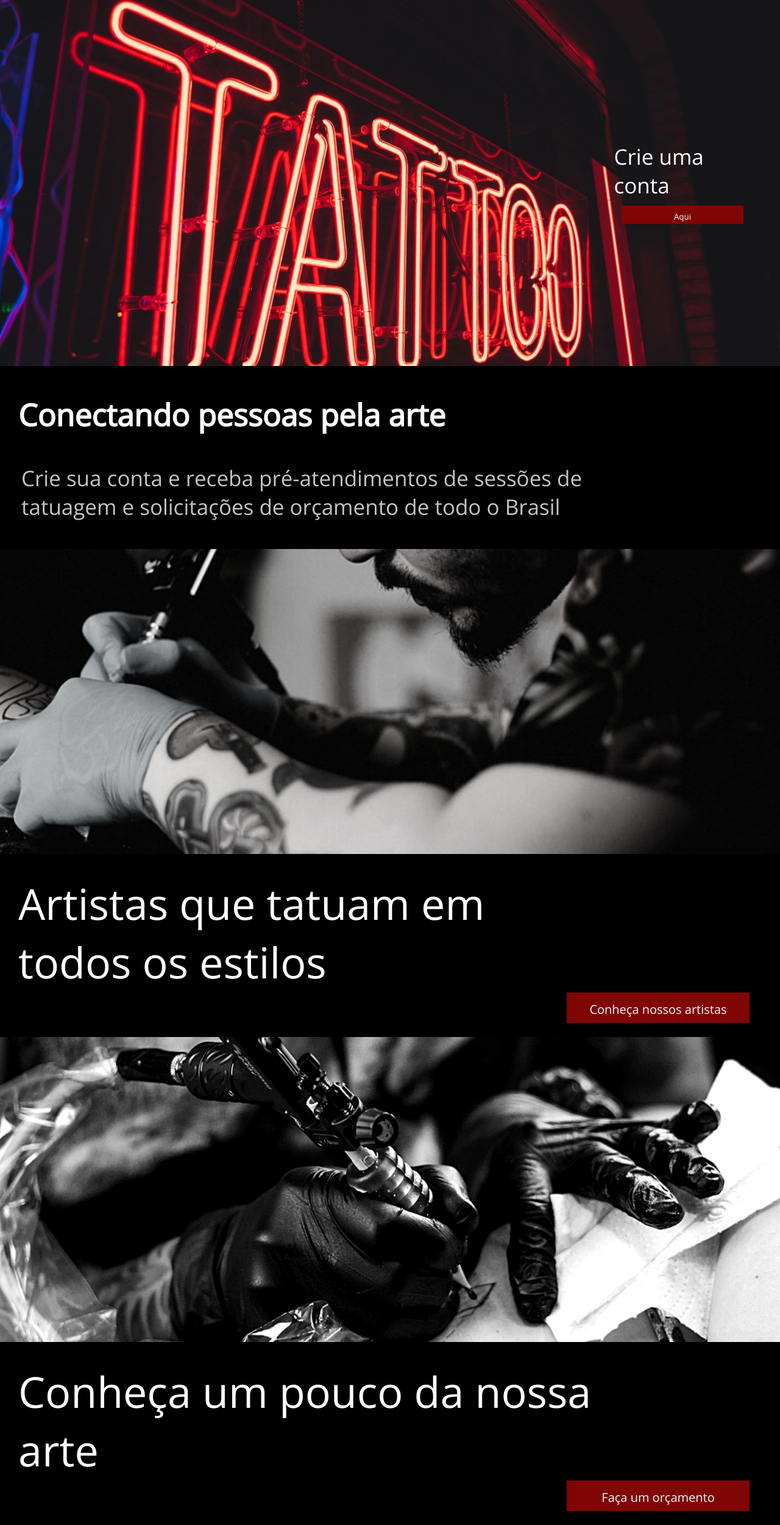
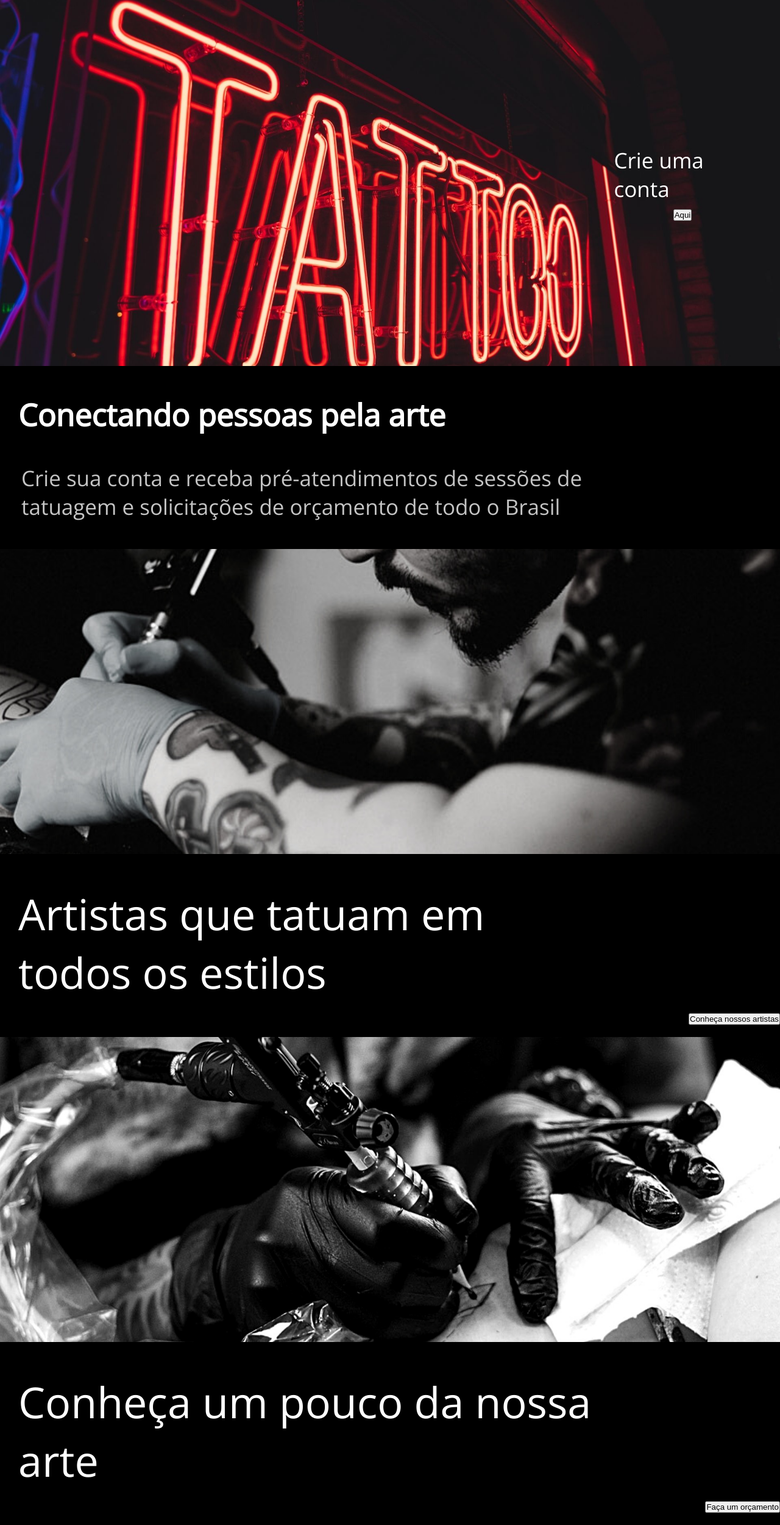
Before and after one commit to CibeleMartins/TattooArtStudio-M5, a React (Create React App) app: page / in a window 1280 px wide. Shown: the whole page at 61% size. Built offline with nearby package versions, Linux system fonts and the light colour scheme.

Commit message:
:recycle: feat: Refatorando Button
Alterou o componente Button para que fosse possível reutilizá-lo em todo app passando estilos por props.

```diff
--- a/src/App.js
+++ b/src/App.js
@@ -1,5 +1,6 @@
 import React from 'react';
-import { BrowserRouter, Route, } from "react-router-dom";
+import { BrowserRouter, Route } from "react-router-dom";
+
 import Header from './components/Header/Header'
 import Footer from './components/Footer/Footer'
 import Home from './pages/Home';
@@ -16,7 +17,6 @@ function App() {
     <BrowserRouter>
 
       {exibir && <Header/>}
-
 
       <Container customClass= "min-height">
 
--- a/src/components/Button/Button.jsx
+++ b/src/components/Button/Button.jsx
@@ -1,11 +1,19 @@
 import styles from "./button.module.css";
+import React from "react";
 
-const Button = ({ onClick, children }) => {
+const Button = ({ onClick, text, className}) => {
+
   return (
-    <button onClick={onClick} className={styles.button}>
-      {children}
+
+    <button onClick={onClick}
+      className={`${className}`} customClass={styles.button}>
+
+      {text}
+
     </button>
   );
+
 };
 
+
 export default Button;
--- a/src/components/Button/button.module.css
+++ b/src/components/Button/button.module.css
@@ -1,4 +1,10 @@
 .button {
+
     background-color:  rgba(128, 5, 5, 0.88);
+    font-family: 'Open Sans', sans-serif;
+    text-decoration: none;
+    border: none;
+    color: white;
+    white-space: nowrap;
 
 }
--- a/src/components/ButtonH/ButtonH.module.css
+++ b/src/components/ButtonH/ButtonH.module.css
@@ -3,13 +3,10 @@
 
   width: 200px;
   height: 30px;
-  font-family: 'Open Sans', sans-serif;
   background-color: #800505;
   padding: 0.7em 1.2em;
-  text-decoration: none;
   transition: .5s;
-  border: none;
-  color: aliceblue;
+
 
 }
 
--- a/src/pages/Home.jsx
+++ b/src/pages/Home.jsx
@@ -1,7 +1,10 @@
 import React from 'react';
 import styles from './Home.module.css';
-import ButtonH from '../components/ButtonH/ButtonH'
-import ButtonHP from '../components/ButtonHP/ButtonHP'
+import style_b from '../components/ButtonH/ButtonH.module.css'
+import styles_b from '../components/Button/button.module.css'
+import Button from '../components/Button/Button'
+
+
 
 const Home = ({text}) => {
 
@@ -16,13 +19,12 @@ return (
           </div>
 
           <div className={styles.elements_flag}>
-            <ButtonH text="Aqui"/>
+            <Button text="Aqui" className={styles_b.button_h}/>
           </div>
 
         </div>
 
         <div className={styles.text}>
-
           <h1>Conectando pessoas pela arte</h1>
           <p>Crie sua conta e receba pré-atendimentos de sessões de tatuagem e solicitações de orçamento  de todo o Brasil</p>
 
@@ -35,7 +37,7 @@ return (
           <p className={styles.big_p}>Artistas que tatuam em todos os estilos</p>
 
           <div style={{display: "flex", flexDirection: "column", alignItems:"flex-end"}}>
-          <ButtonHP text="Conheça nossos artistas"/>
+          <Button text="Conheça nossos artistas"/>
           </div>
 
         </div>
@@ -47,7 +49,7 @@ return (
           <p className={styles.big_p}>Conheça um pouco da nossa arte</p>
 
           <div style={{display: "flex", flexDirection: "column", alignItems:"flex-end"}}>
-          <ButtonHP text="Faça um orçamento"/>
+          <Button text="Faça um orçamento"/>
           </div>
 
         </div>
```
